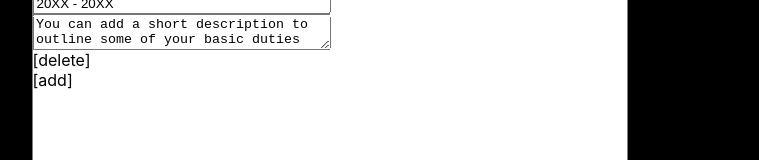
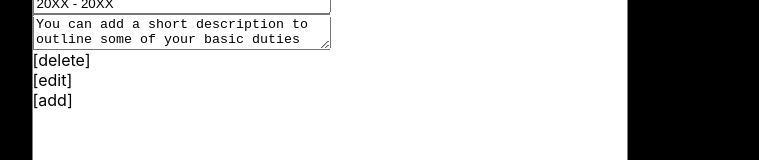
Before and after one commit to literalsunbear/resumator, a React (Create React App) app: page / in a window 1280 px wide. Shown: the part 698-858 px from the top of the page, without its empty margins (310-1069 px from the left). Built offline with nearby package versions, Linux system fonts and the light colour scheme.

Commit message:
Sketching edit experience modal

```diff
--- a/src/App.css
+++ b/src/App.css
@@ -112,6 +112,12 @@ html {
   display: flex;
   flex-direction: column;
 }
+.display-block {
+  display: block;
+}
+.display-none {
+  display: none;
+}
 /************************************/
 /* PREVIEW PAGE *********************/
 /* hero container */
--- a/src/App.js
+++ b/src/App.js
@@ -1,5 +1,6 @@
 import React from 'react';
 import PreviewPage from './PreviewPage';
+import EditExpModal from './EditExpModal';
 import './App.css';
 
 class App extends React.Component {
@@ -46,7 +47,7 @@ class App extends React.Component {
                 edDegreeEarned: '',
                 edDescription: ''
                 }
-            ]
+            ],
         }
 
         this.handleEditPageToggle = this.handleEditPageToggle.bind(this);
@@ -287,6 +288,11 @@ class App extends React.Component {
                                 value={exp.expDescription}></textarea>
                                 <div
                                 className='exp-delete-btn'>[delete]</div>
+                                <EditExpModal
+                                title={exp.expTitle}
+                                company={exp.expCompany}
+                                dates={exp.expDatesWorked}
+                                description={exp.expDescription}/>
                             </div>
                         )
                     })}
--- /dev/null
+++ b/src/EditExpModal.js
@@ -0,0 +1,30 @@
+import React from 'react';
+import EditExpModalWindow from './EditExpModalWindow';
+
+class EditExpModal extends React.Component {
+    constructor(props) {
+        super(props);
+        this.state = {
+            show: false
+        }
+        this.showModal = this.showModal.bind(this);
+    }
+    showModal = () => {
+        this.setState({show: true});
+    };
+
+    render() {
+        return(
+            <div
+            className='edit-task-modal-container'>
+                <div
+                className='edit-exp-modal-btn'
+                onClick={this.showModal}>[edit]</div>
+                <EditExpModalWindow
+                show={this.state.show}/>
+            </div>
+
+        )
+    }
+}
+export default EditExpModal;
--- /dev/null
+++ b/src/EditExpModalWindow.js
@@ -0,0 +1,17 @@
+import React from 'react';
+
+class EditExpModalWindow extends React.Component {
+    constructor(props) {
+        super(props);
+    }
+    render() {
+        const windowClassName = this.props.show ? 'edit-exp-window display-block' : 'edit-exp-window display-none';
+        return(
+            <div
+            className={windowClassName}>
+                <h1>hello modal</h1>
+            </div>
+        )
+    }
+}
+export default EditExpModalWindow;
```
